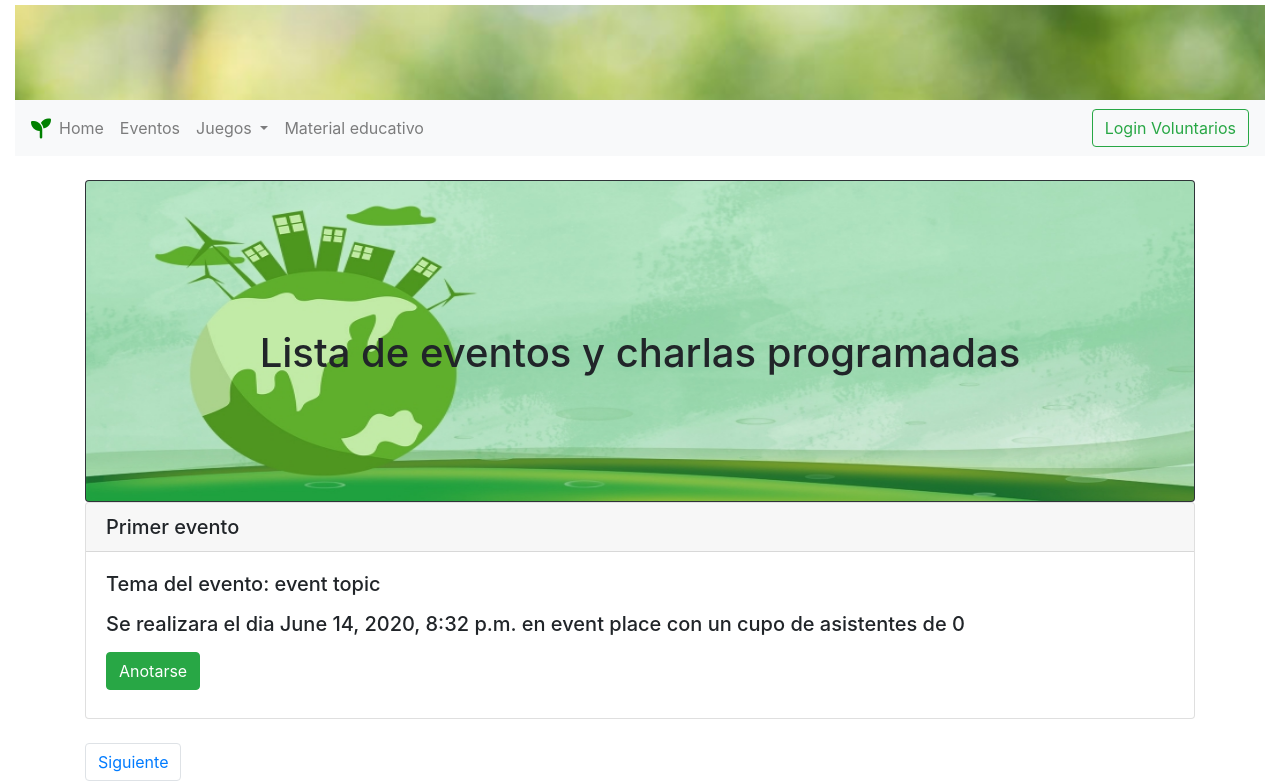
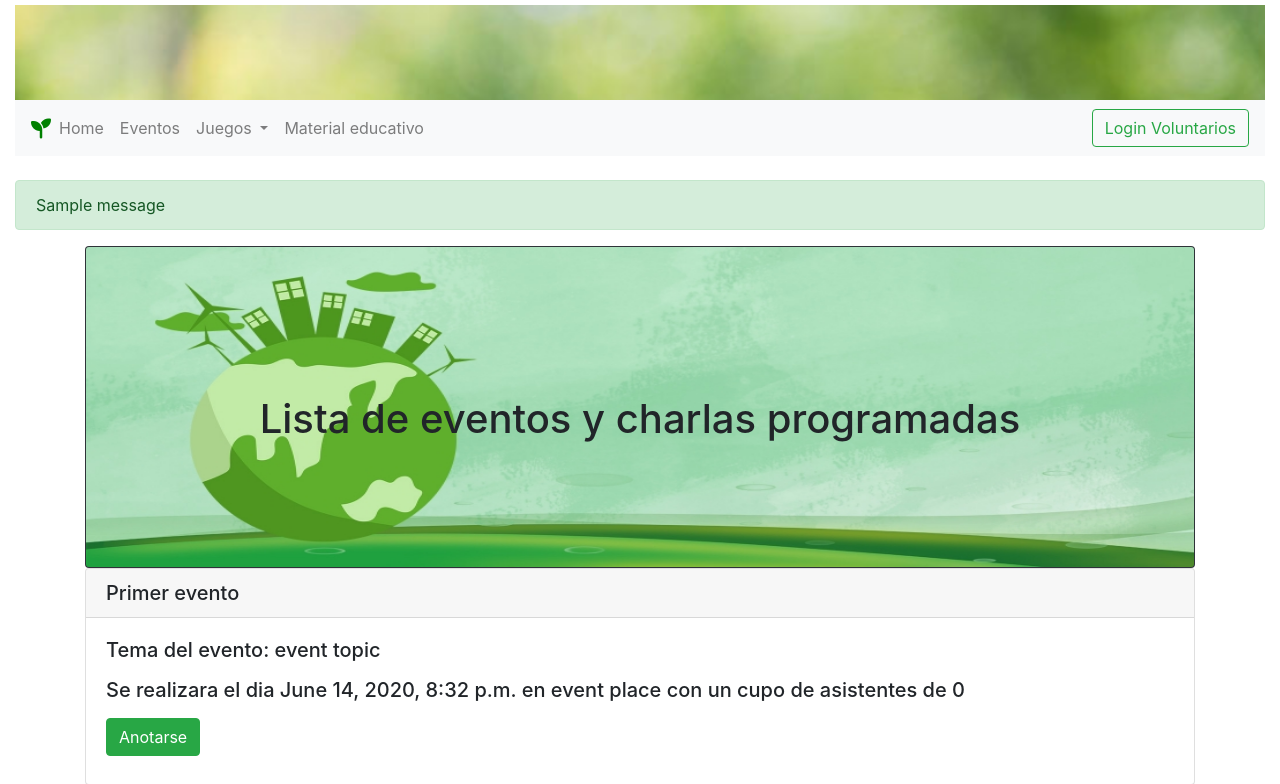
Before and after one commit to bauticanavese/VerdeQueTeQuieroVerde, a Django app: page /events/ in a window 1280 px wide. Shown: the top 784 px of the page. Run offline with Django 3.2, Linux system fonts and the light colour scheme; data comes from the database, SQL or seed files in the repository; tables that the repository leaves empty hold one stand-in row (values such as "Sample post"); one stand-in notice (Sample message) is shown; some libraries are stand-ins or nearby versions.

Commit message:
added validation for capacity and info message after request

```diff
--- a/events/models.py
+++ b/events/models.py
@@ -1,5 +1,6 @@
 from django.db import models
 from django.utils import timezone
+from django.core.exceptions import ValidationError
 
 class Event(models.Model):
     title = models.CharField(max_length=200)
@@ -23,6 +24,8 @@ class EventInscription(models.Model):
 class InscriptionManager:
     @classmethod
     def create_inscription(cls, form, event):
+        if(event.capacity == 0):
+            raise ValidationError
         new_inscription = EventInscription(person_name = form.cleaned_data['name'], person_email = form.cleaned_data['email'], event = event)
         new_inscription.save()
         event.capacity -= 1
--- a/events/templates/events/index.html
+++ b/events/templates/events/index.html
@@ -1,7 +1,20 @@
 {% extends "base.html" %}
 {% load static %}
+{% block content %}
 
-{% block content %}
+{% if messages %}
+{% for message in messages %}
+{% if message.tags == 'success' %}
+  <div class="alert alert-success" role="alert">
+    {{ message }}
+  </div>
+{% elif message.tags == 'error' %}
+  <div class="alert alert-danger" role="alert">
+    {{ message }}
+  </div>
+{% endif %}
+{% endfor %}
+{% endif %}
 
 <div class="container">
 
@@ -43,5 +56,6 @@
   {% else %}
       <p>No hay eventos disponibles.</p>
   {% endif %}
+
 </div>
 {% endblock %}
--- a/events/views.py
+++ b/events/views.py
@@ -3,6 +3,8 @@ from django.core.paginator import Paginator
 from .models import Event, EventInscription, InscriptionManager
 from .forms import EventForm
 from django.http import HttpResponse
+from django.shortcuts import redirect
+from django.contrib import messages
 
 def index(request):
     try:
@@ -28,6 +30,8 @@ def register_form(request):
             event = Event.objects.get(id = event_id)
             try:
                 InscriptionManager.create_inscription(form, event)
-                return HttpResponse('OK inscripto en evento %s con id: %s'%(event.title, event.id))
+                messages.success(request, 'Ud. se inscribio correctamente')
+                return redirect('/events/')
             except:
-                return HttpResponse('No se pudo inscribir')
+                messages.error(request, 'Ud. no pudo inscribirse')
+                return redirect('/events/')
```
